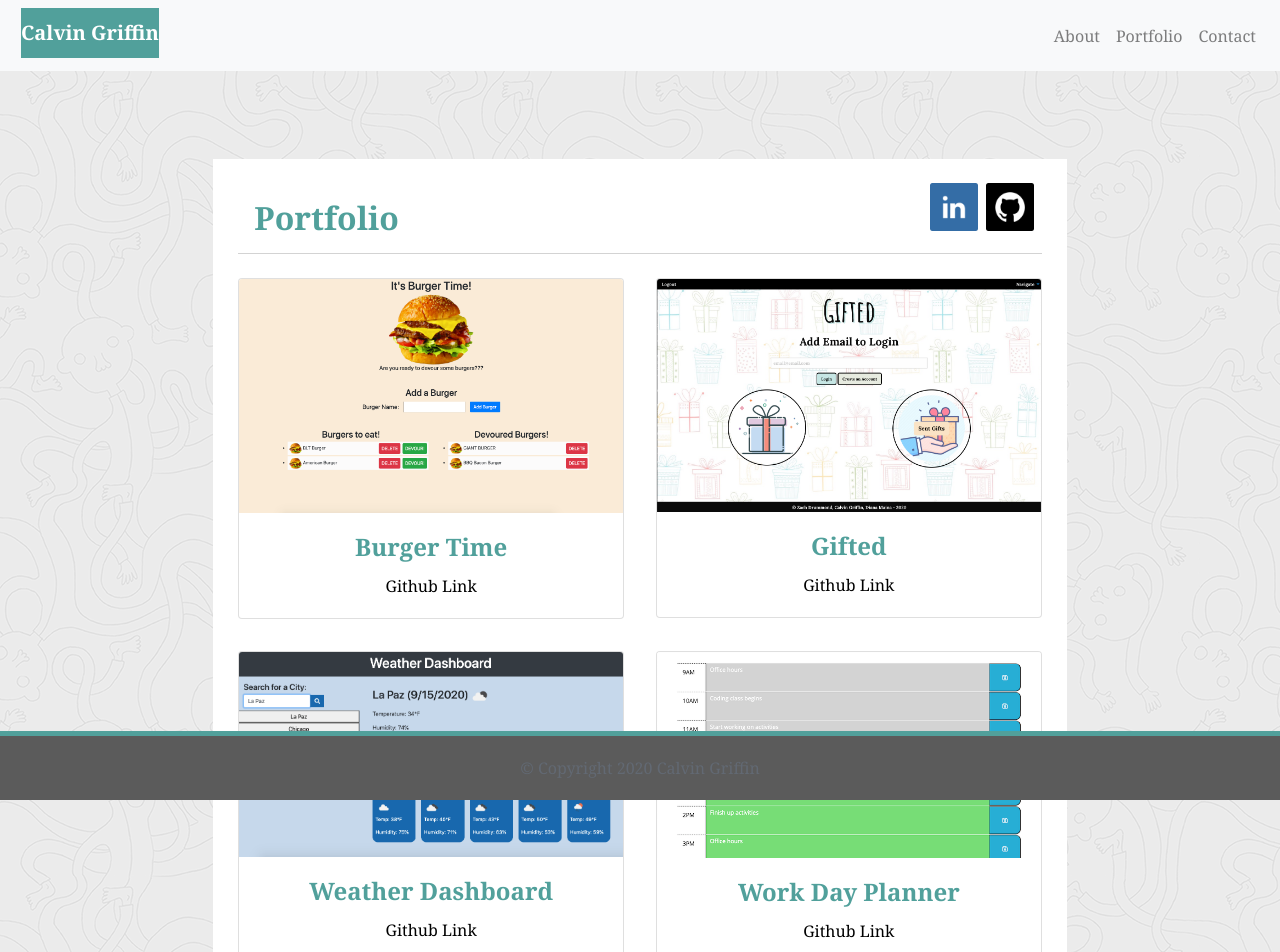
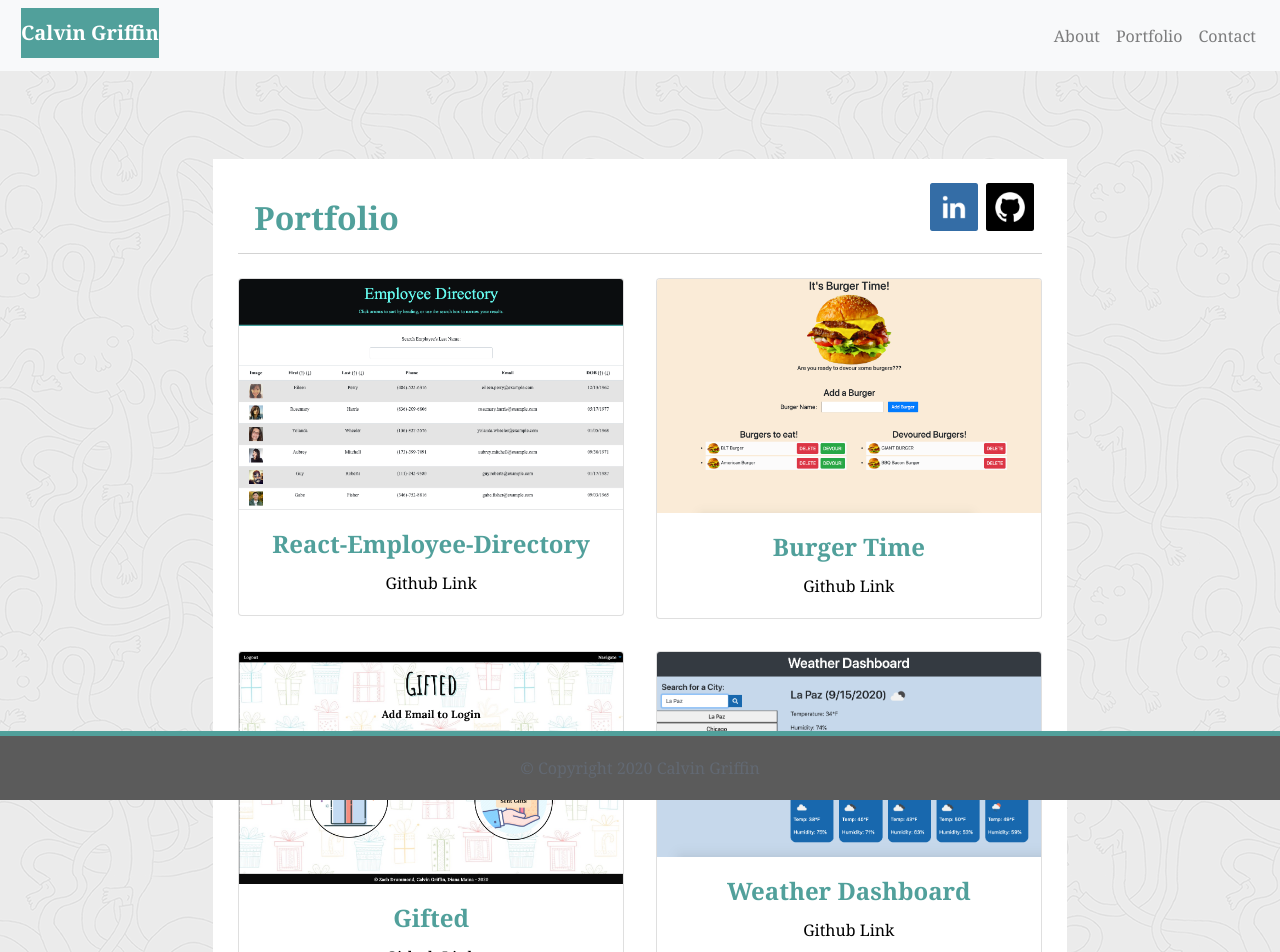
Before and after one commit to cgriffin332/portfolio-react, a React (Create React App) app: page /portfolio in a window 1280 px wide. Shown: the top 952 px of the page. Built offline with nearby package versions, Linux system fonts and the light colour scheme.

Commit message:
added react-employee-directory

```diff
--- a/src/components/Portfolio/Portfolio.jsx
+++ b/src/components/Portfolio/Portfolio.jsx
@@ -5,12 +5,18 @@ import lIcon from "../../images/linkedin-icon_3.png";
 import Burger from "../../images/burger3.png";
 import Gifted from "../../images/gifted.png";
 import Weather from "../../images/weather.png";
-import Workweek from "../../images/workweek.png";
+import Employee from "../../images/react-employee1-1.png";
 import Quiz from "../../images/wrong.png";
 import DateNight from "../../images/datenight.png";
 
 const Portfolio = () => {
   const projects = [
+    {
+      href: "http://cgriffin332.github.io/react-employee-directory",
+      image: Employee,
+      title: "React-Employee-Directory",
+      github: "https://github.com/cgriffin332/react-employee-directory",
+    },
     {
       href: "https://burger-time332.herokuapp.com/",
       image: Burger,
@@ -28,12 +34,6 @@ const Portfolio = () => {
       image: Weather,
       title: "Weather Dashboard",
       github: "https://github.com/cgriffin332/Weather-Dashboard332",
-    },
-    {
-      href: "https://cgriffin332.github.io/Work-Day-Scheduler332/",
-      image: Workweek,
-      title: "Work Day Planner",
-      github: "https://github.com/cgriffin332/Work-Day-Scheduler332",
     },
     {
       href: "https://cgriffin332.github.io/Code-Quiz332/#",
```
Also changed, not shown: src/images/react-employee1-1.png (added).
